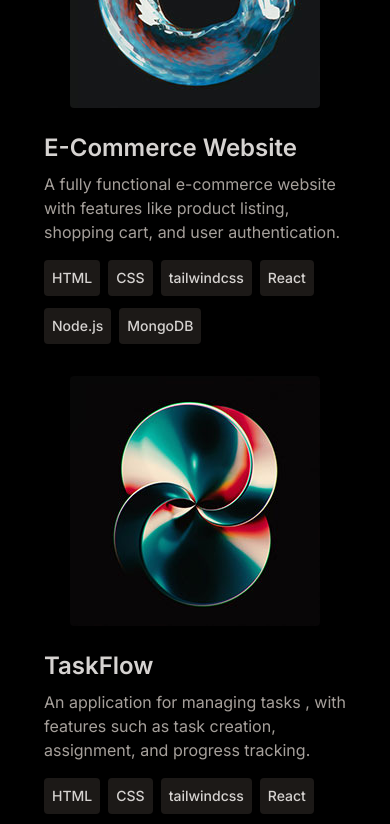
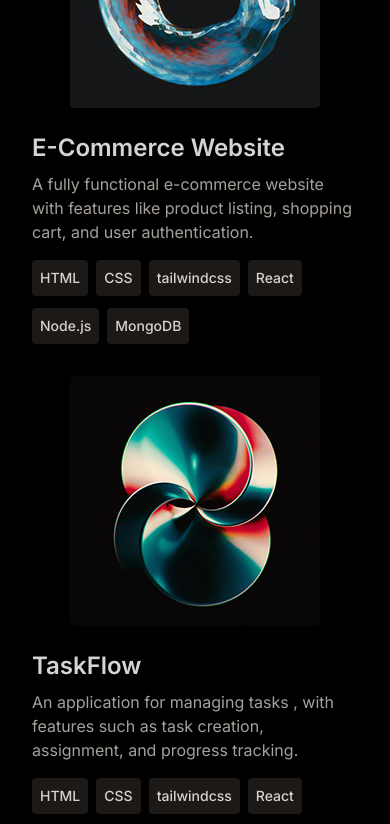
Before and after one commit to darsuprajapati/Portfolio, a React (Vite) app: page / in a window 390 px wide. Shown: the part 3180-4004 px from the top of the page. Built offline with nearby package versions, Linux system fonts and the light colour scheme.

Commit message:
css changes

```diff
--- a/src/components/Projects.jsx
+++ b/src/components/Projects.jsx
@@ -13,7 +13,7 @@ const Projects = () => {
                             <img src={project.image} alt={project.title} className="mb-6 rounded cursor-pointer hover:opacity-90 transition sm:max-w-[250px] sm:max-h-[250px] max-w-[350px] h-full" />
                         </a>
                     </motion.div>
-                    <motion.div whileInView={{opacity:1,x:0}} initial={{opacity:0,x:100}} transition={{duration:1}} className="ml-3 w-full lg:max-w-xl lg:w-3/4">
+                    <motion.div whileInView={{opacity:1,x:0}} initial={{opacity:0,x:100}} transition={{duration:1}} className="sm:ml-3 w-full lg:max-w-xl lg:w-3/4">
                         <a href={project.link} target="_blank" rel="noopener noreferrer" className="decoration-0">
                             <h3 className="mb-2 font-semibold text-2xl ">{project.title}</h3>
                         </a>
```
